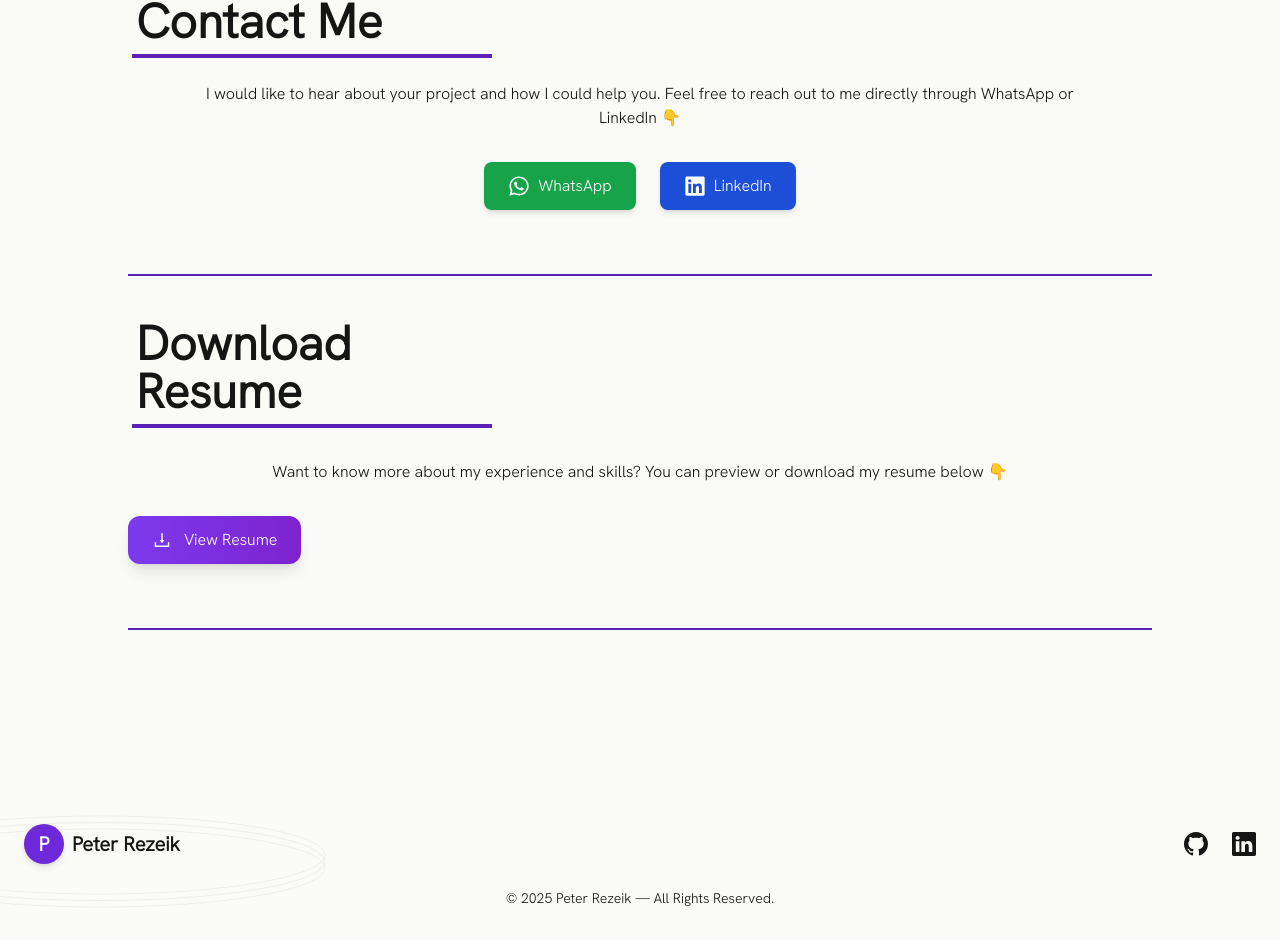
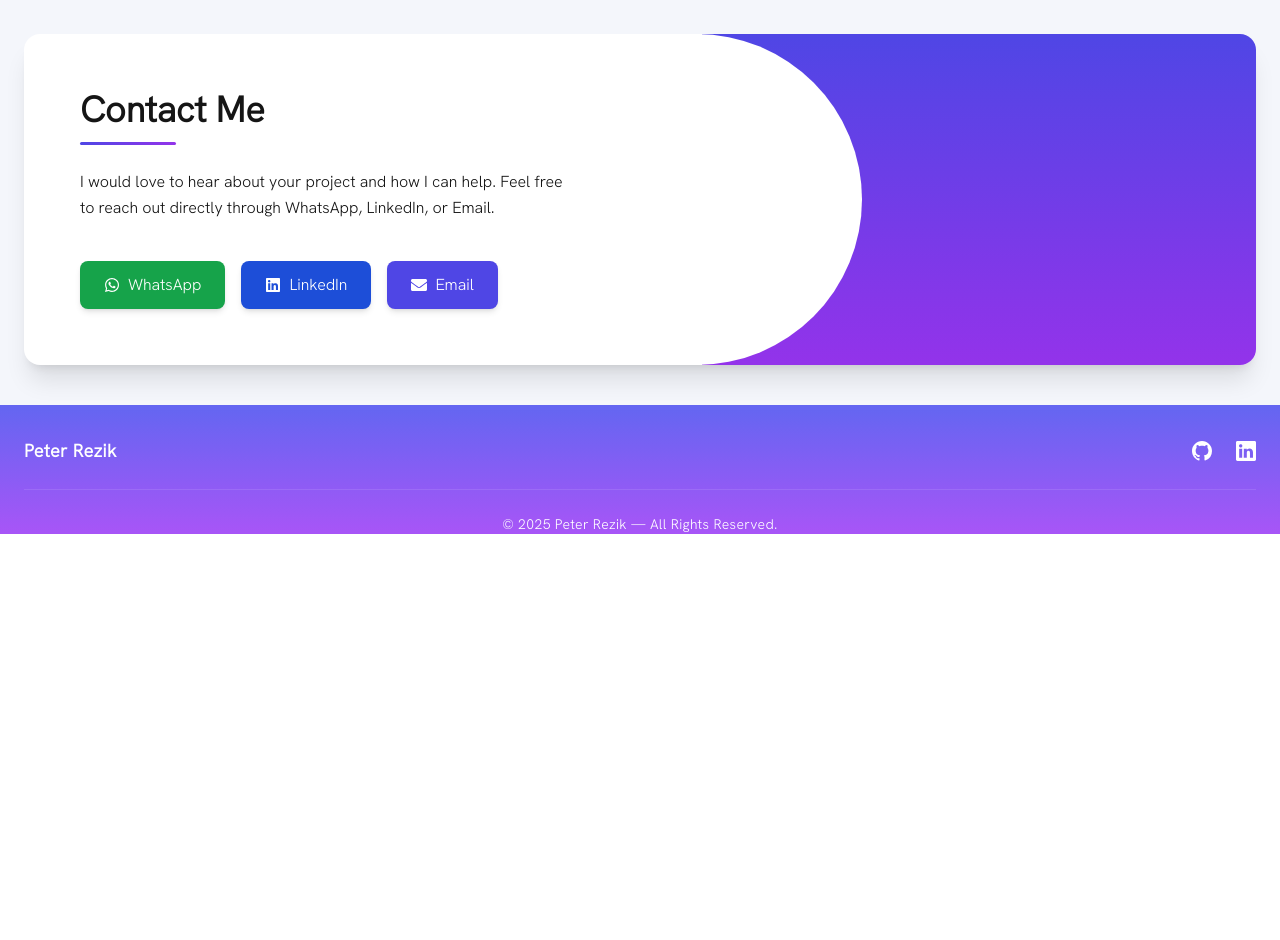
Before and after one commit to PeterRizek009/PeterRezekPortfolio, a React (Create React App) app: page / in a window 1280 px wide. Shown: the part 2371-3311 px from the top of the page. After the commit the page ends 2905 px from the top, so only its background shows below. Built offline with nearby package versions, Linux system fonts and the light colour scheme; a web font is replaced by a local one.

Commit message:
change layout

```diff
--- a/src/App.js
+++ b/src/App.js
@@ -32,7 +32,7 @@ function App() {
           {/* <Skills /> */}
           <Projects />
           <ContactSection />
-          <ResumeSection />
+          {/* <ResumeSection /> */}
           <Footer />
         </div>
       ) : (
--- a/src/contact/contact.jsx
+++ b/src/contact/contact.jsx
@@ -1,29 +1,45 @@
-import { FaWhatsapp, FaLinkedin } from "react-icons/fa";
+import { FaWhatsapp, FaLinkedin, FaEnvelope } from "react-icons/fa";
 
 export default function ContactSection() {
   return (
+    <section className="flex justify-center bg-[#f4f6fb] px-6 py-10">
 
-        <div className='md:max-w-[80%] mx-auto'>
-            <div className='title'>Contact Me</div>
+      {/* OUTER CARD SAME STYLE */}
+      <div className="relative w-full max-w-[1300px] rounded-2xl bg-white shadow-xl overflow-hidden">
 
-      <div className="flex flex-col justify-center items-center mx-auto text-center my-6">
+        {/* RIGHT GRADIENT SHAPE */}
+        <div className="absolute right-0 top-0 h-full w-[45%]">
+          <div className="absolute inset-0 bg-gradient-to-b from-indigo-600 to-purple-600" />
+          <div className="absolute left-[-120px] top-0 h-full w-[280px] bg-white rounded-r-[200px]" />
+        </div>
 
+        {/* CONTENT */}
+        <div className="relative z-10 p-14 max-w-[600px]">
 
-        <p className="text-gray-300 mb-8 w-[90%]">
-          I would like to hear about your project and how I could help you.
-          Feel free to reach out to me directly through WhatsApp or LinkedIn 👇
+          {/* TITLE */}
+          <h2 className="text-4xl font-bold text-gray-900">
+            Contact Me
+          </h2>
+
+          <div className="w-24 h-[3px] bg-gradient-to-r from-indigo-600 to-purple-600 mt-3 rounded-full" />
+
+          {/* DESCRIPTION */}
+          <p className="text-gray-600 mt-6 leading-relaxed">
+            I would love to hear about your project and how I can help.
+            Feel free to reach out directly through WhatsApp, LinkedIn,
+            or Email.
           </p>
 
-
-        <div className="flex flex-wrap gap-6 justify-center">
+          {/* BUTTONS */}
+          <div className="flex flex-wrap gap-4 mt-10">
 
             <a
               href="https://wa.me/+971504858376"
               target="_blank"
               rel="noopener noreferrer"
-            className="inline-flex items-center gap-2 bg-green-600 text-white px-6 py-3 rounded-lg shadow-md hover:bg-green-500 transition-all"
+              className="flex items-center gap-2 bg-green-600 text-white px-6 py-3 rounded-lg shadow-md hover:scale-105 hover:bg-green-500 transition-all duration-300"
             >
-            <FaWhatsapp size={22} />
+              <FaWhatsapp />
               WhatsApp
             </a>
 
@@ -31,16 +47,26 @@ export default function ContactSection() {
               href="https://www.linkedin.com/in/peter-reazik-a84408123/"
               target="_blank"
               rel="noopener noreferrer"
-            className="inline-flex items-center gap-2 bg-blue-700 text-white px-6 py-3 rounded-lg shadow-md hover:bg-blue-600 transition-all"
+              className="flex items-center gap-2 bg-blue-700 text-white px-6 py-3 rounded-lg shadow-md hover:scale-105 hover:bg-blue-600 transition-all duration-300"
             >
-            <FaLinkedin size={22} />
+              <FaLinkedin />
               LinkedIn
             </a>
-        </div>
+
+            <a
+              href="mailto:peter.s.rezik@gmail.com"
+              className="flex items-center gap-2 bg-indigo-600 text-white px-6 py-3 rounded-lg shadow-md hover:scale-105 hover:bg-indigo-500 transition-all duration-300"
+            >
+              <FaEnvelope />
+              Email
+            </a>
+
           </div>
 
-      {/* Divider */}
-      <div className="md:max-w-[1800px] h-[2px] bg-violet-800 mx-auto mt-16"></div>
         </div>
+
+      </div>
+
+    </section>
   );
 }
--- a/src/footer/footer.jsx
+++ b/src/footer/footer.jsx
@@ -1,56 +1,52 @@
-import React from "react";
 import { BsGithub, BsLinkedin } from "react-icons/bs";
 
-const Footer = () => {
+export default function Footer() {
   return (
-    <footer className="mt-20 relative">
+    <footer className="relative bg-gradient-to-b from-indigo-500 to-purple-500 text-white pt-8  overflow-hidden">
 
-      {/* Background SVG shape */}
-      <svg className="opacity-10 md:w-[500px] w-[320px] h-[130px] absolute left-0 bottom-[20px]">
-        <ellipse cx="20%" cy="50%" rx="45%" ry="30%" fill="none" stroke="gray" strokeWidth="1" />
-        <ellipse cx="20%" cy="55%" rx="45%" ry="30%" fill="none" stroke="gray" strokeWidth="1" />
-        <ellipse cx="20%" cy="60%" rx="45%" ry="30%" fill="none" stroke="gray" strokeWidth="1" />
-      </svg>
+      {/* CONTENT */}
+      <div className="relative z-10 max-w-[1300px] mx-auto px-6">
 
-      {/* Top divider */}
-      <div className="max-w-[1600px] h-[2px] bg-gray-300 mx-auto mb-10" />
+        {/* TOP */}
+        <div className="flex flex-col md:flex-row items-center justify-between gap-8">
 
-      {/* Footer Content */}
-      <div className="bg-gray-100 py-8">
-        <div className="container mx-auto px-6 flex flex-col sm:flex-row items-center justify-between">
+          {/* LOGO */}
+          <div className="flex items-center gap-3">
 
-          {/* Logo + Name */}
-          <a href="/" className="flex items-center gap-2 text-gray-900 font-semibold text-lg">
-            <div className="w-10 h-10 rounded-full bg-violet-700 flex items-center justify-center text-white text-xl shadow-md">
-              P
-            </div>
-            <span className="text-xl font-bold">Peter Rezeik</span>
-          </a>
+            <span className="text-lg font-semibold tracking-wide">
+              Peter Rezik
+            </span>
 
-          {/* Social Links */}
-          <div className="flex items-center gap-6 mt-4 sm:mt-0">
+          </div>
+
+          {/* SOCIAL */}
+          <div className="flex gap-6 text-xl">
             <a
-              href="https://github.com/PeterRizek009"
-              className="text-gray-700 hover:text-violet-700 transition"
+              href="https://github.com"
+              className="hover:text-indigo-400 transition"
             >
-              <BsGithub size={24} />
+              <BsGithub />
             </a>
+
             <a
-              href="https://www.linkedin.com/in/peter-rezik-a84408123/"
-              className="text-gray-700 hover:text-violet-700 transition"
+              href="https://linkedin.com"
+              className="hover:text-indigo-400 transition"
             >
-              <BsLinkedin size={24} />
+              <BsLinkedin />
             </a>
           </div>
+
         </div>
 
-        {/* Bottom small text */}
-        <div className="text-center mt-6 text-gray-500 text-sm">
-          © {new Date().getFullYear()} Peter Rezeik — All Rights Reserved.
-        </div>
+        {/* DIVIDER */}
+        <div className="w-full h-[1px] bg-white/10 my-6" />
+
+        {/* BOTTOM */}
+        <p className="text-center text-sm text-gray-400 tracking-wide">
+          © {new Date().getFullYear()} Peter Rezik — All Rights Reserved.
+        </p>
+
       </div>
     </footer>
   );
-};
-
-export default Footer;
+}
```
Lines whose indentation alone changed are shown as unchanged.
